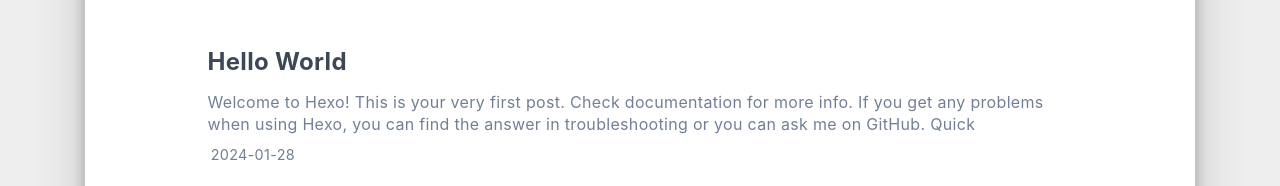
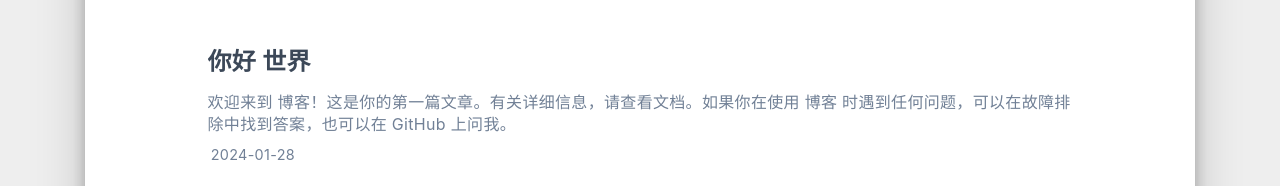
Before and after one commit to SYSTEM-WinLogon/SYSTEM-WinLogon.github.io, a plain HTML site: page index.html in a window 1280 px wide. Shown: the part 942-1128 px from the top of the page. Drawn offline with nearby package versions, Linux system fonts and the light colour scheme; some packages are replaced by stand-ins of ours; a script that the page names is missing; some icons are missing; a small style sheet from the web is missing.

Commit message:
Site updated: 2024-01-29 15:57:59

```diff
--- a/index.html
+++ b/index.html
@@ -21,7 +21,7 @@
 <meta property="og:url" content="http://example.com/index.html">
 <meta property="og:site_name" content="WinLogon">
 <meta property="og:locale" content="zh_CN">
-<meta property="article:author" content="John Doe">
+<meta property="article:author" content="WinLogon">
 <meta name="twitter:card" content="summary_large_image">
 
 
@@ -71,7 +71,7 @@
 
 
 
-<meta name="generator" content="Hexo 7.1.1"></head>
+<meta name="generator" content="博客 7.1.1"></head>
 
 
 <body>
@@ -265,14 +265,14 @@
       <h2 class="index-header">
 
         <a href="/2024/01/28/hello-world/" target="_self">
-          Hello World
+          你好 世界
         </a>
       </h2>
 
 
       <a class="index-excerpt index-excerpt__noimg" href="/2024/01/28/hello-world/" target="_self">
         <div>
-          Welcome to Hexo! This is your very first post. Check documentation for more info. If you get any problems when using Hexo, you can find the answer in troubleshooting or you can ask me on GitHub. Quick
+          欢迎来到 博客！这是你的第一篇文章。有关详细信息，请查看文档。如果你在使用 博客 时遇到任何问题，可以在故障排除中找到答案，也可以在 GitHub 上问我。
         </div>
       </a>
 
```
Also changed, not shown: 2024/01/28/hello-world/index.html (+2 -2 lines).
